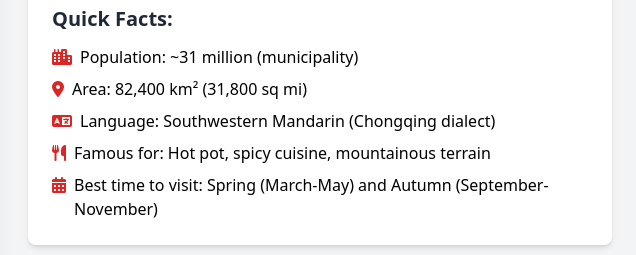
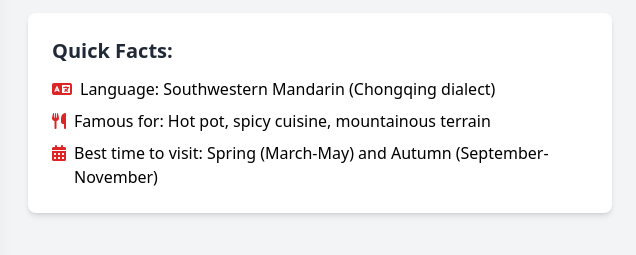
Before and after one commit to Saroeun21/Explore-country, a website: page src/index.html in a window 1280 px wide. Shown: the part 1188-1443 px from the top of the page, 644-1280 px from the left. Drawn offline with nearby package versions, Linux system fonts and the light colour scheme.

Commit message:
index.html

```diff
--- a/src/index.html
+++ b/src/index.html
@@ -107,14 +107,6 @@
                     <div class="bg-white p-6 rounded-lg shadow-md">
                         <h4 class="text-xl font-semibold text-gray-800 mb-3">Quick Facts:</h4>
                         <ul class="space-y-2">
-                            <li class="flex items-start">
-                                <i class="fas fa-city text-red-600 mt-1 mr-2"></i>
-                                <span>Population: ~31 million (municipality)</span>
-                            </li>
-                            <li class="flex items-start">
-                                <i class="fas fa-map-marker-alt text-red-600 mt-1 mr-2"></i>
-                                <span>Area: 82,400 km² (31,800 sq mi)</span>
-                            </li>
                             <li class="flex items-start">
                                 <i class="fas fa-language text-red-600 mt-1 mr-2"></i>
                                 <span>Language: Southwestern Mandarin (Chongqing dialect)</span>
```
